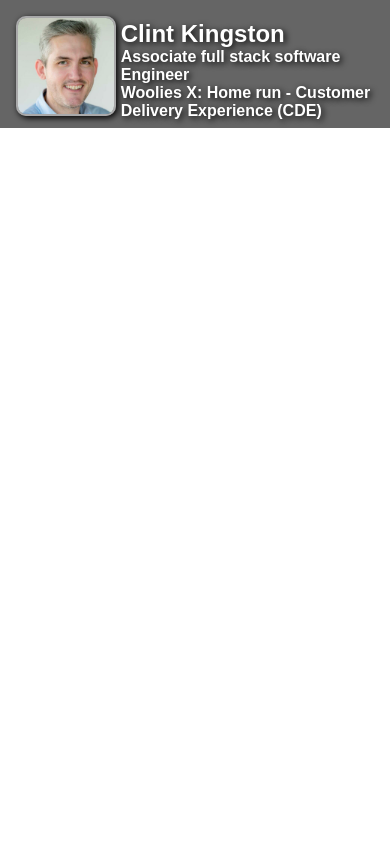
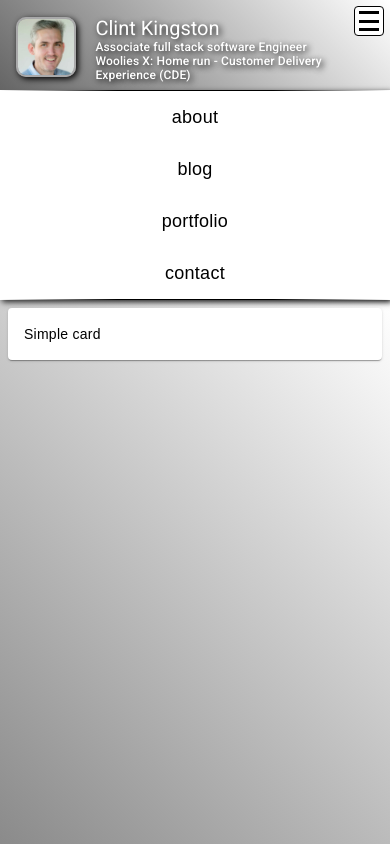
Before and after one commit to iClint/portfolio-web-app, an Angular app: page / in a window 390 px wide. Shown: the top 844 px of the page. Built offline with nearby package versions, Linux system fonts and the light colour scheme.

Commit message:
added responsive navigation menu

```diff
--- a/angular.json
+++ b/angular.json
@@ -16,15 +16,11 @@
             "outputPath": "dist/portfolio-app",
             "index": "src/index.html",
             "browser": "src/main.ts",
-            "polyfills": [
-              "zone.js"
-            ],
+            "polyfills": ["zone.js"],
             "tsConfig": "tsconfig.app.json",
-            "assets": [
-              "src/favicon.ico",
-              "src/assets"
-            ],
+            "assets": ["src/favicon.ico", "src/assets"],
             "styles": [
+              "@angular/material/prebuilt-themes/indigo-pink.css",
               "src/styles.css"
             ],
             "scripts": [],
@@ -85,16 +81,11 @@
         "test": {
           "builder": "@angular-devkit/build-angular:karma",
           "options": {
-            "polyfills": [
-              "zone.js",
-              "zone.js/testing"
-            ],
+            "polyfills": ["zone.js", "zone.js/testing"],
             "tsConfig": "tsconfig.spec.json",
-            "assets": [
-              "src/favicon.ico",
-              "src/assets"
-            ],
+            "assets": ["src/favicon.ico", "src/assets"],
             "styles": [
+              "@angular/material/prebuilt-themes/indigo-pink.css",
               "src/styles.css"
             ],
             "scripts": []
--- a/package.json
+++ b/package.json
@@ -12,10 +12,12 @@
   "private": true,
   "dependencies": {
     "@angular/animations": "^17.3.0",
+    "@angular/cdk": "^17.3.6",
     "@angular/common": "^17.3.0",
     "@angular/compiler": "^17.3.0",
     "@angular/core": "^17.3.0",
     "@angular/forms": "^17.3.0",
+    "@angular/material": "^17.3.6",
     "@angular/platform-browser": "^17.3.0",
     "@angular/platform-browser-dynamic": "^17.3.0",
     "@angular/platform-server": "^17.3.0",
--- a/src/app/app.component.css
+++ b/src/app/app.component.css
@@ -0,0 +1,20 @@
+.router-outlet {
+  background-color: rgb(100, 100, 100);
+}
+
+.temp {
+    display: flex;
+    justify-content: center;
+    padding:8px;
+    height: 100vh;
+  background: linear-gradient(
+    45deg,
+    rgba(101, 101, 101, 1),
+    rgba(255, 255, 255, 0)
+  );
+}
+
+.card{
+    height: fit-content;
+    width:700px;
+}
--- a/src/app/app.component.html
+++ b/src/app/app.component.html
@@ -1 +1,8 @@
 <app-header></app-header>
+<app-navigation></app-navigation>
+<router-outlet class="router-outlet"></router-outlet>
+<div class="temp">
+  <mat-card class="card">
+    <mat-card-content>Simple card</mat-card-content>
+  </mat-card>
+</div>
--- a/src/app/app.config.ts
+++ b/src/app/app.config.ts
@@ -3,7 +3,8 @@ import { provideRouter } from '@angular/router';
 
 import { routes } from './app.routes';
 import { provideClientHydration } from '@angular/platform-browser';
+import { provideAnimationsAsync } from '@angular/platform-browser/animations/async';
 
 export const appConfig: ApplicationConfig = {
-  providers: [provideRouter(routes), provideClientHydration()]
+  providers: [provideRouter(routes), provideClientHydration(), provideAnimationsAsync()]
 };
--- a/src/app/modules/shared/header/header.component.css
+++ b/src/app/modules/shared/header/header.component.css
@@ -1,15 +1,29 @@
+h1,
+h2 {
+  margin: 0;
+  padding: 0;
+  line-height: normal;
+}
 .header {
+  min-width: 330px;
+  position: relative;
   padding-top: 16px;
-  padding-left: 16px;
   padding-bottom: 8px;
-  background: rgb(101, 101, 101);
+  background: linear-gradient(
+    45deg,
+    rgba(101, 101, 101, 1),
+    rgba(255, 255, 255, 0)
+  );
   color: white;
 }
 
 .header__container {
+  padding-left: 16px;
+  padding-right: 16px;
   display: flex;
   flex-direction: row;
   align-items: end;
+  width: 100%;
 }
 
 .header__image {
@@ -19,13 +33,14 @@
   box-shadow: 2px 2px 6px black;
 }
 
-.header__container-gap--small{
-    width:8px;
+.header__container-gap--small {
+  width: 8px;
 }
 
 .header__info {
   display: flex;
   flex-direction: column;
+  padding-left: 16px;
 }
 
 .header__title--large {
@@ -36,6 +51,40 @@
   font-size: 16px;
 }
 
-.header__title, .header__subtitle{
-    text-shadow:2px 2px 6px black;
+.header__title,
+.header__subtitle {
+  text-shadow: 2px 2px 6px black;
 }
+
+.navigation__hamburger-button {
+  position: absolute;
+  bottom: 0;
+  right: 0;
+  display: none;
+  margin: 4px;
+  width: 30px;
+  height: 30px;
+  background: white;
+  border: 1px solid black;
+  border-radius: 4px;
+}
+
+/* Small device*/
+@media screen and (max-width: 430px) {
+  .navigation__hamburger-button {
+    display: block;
+  }
+  .header__container-gap--small {
+    width: 4px;
+  }
+  .header__image {
+    max-width: 60px;
+  }
+  .header__title--large {
+    font-size: 20px;
+  }
+
+  .header__subtitle.header__subtitle--medium {
+    font-size: 12px;
+  }
+}
--- /dev/null
+++ b/src/app/modules/shared/navigation/navigation.component.css
@@ -0,0 +1,101 @@
+.nav-link {
+  text-decoration: none;
+  color: black;
+}
+.navigation {
+  box-shadow: 2px 2px 6px black;
+}
+.navigation__frame {
+  height: 1px;
+  width: 100%;
+  background: linear-gradient(
+    to right,
+    white 0%,
+    black 30%,
+    black 70%,
+    white 100%
+  );
+}
+
+.navigation__menu-container {
+  display: flex;
+  justify-content: center;
+  height: fit-content;
+}
+
+.navigation__menu {
+  list-style: none;
+}
+
+.navigation__menu-items {
+  display: flex;
+  justify-content: center;
+  padding: 4px;
+  min-width: fit-content;
+  width: 120px;
+  cursor: pointer;
+}
+
+.navigation__menu-items:hover {
+  cursor: pointer;
+  background: rgb(203, 203, 203);
+}
+
+.navigation__hamburger {
+  position: absolute;
+  top: 0;
+  right: 0;
+  height: 30px;
+  width: 30px;
+  margin: 6px;
+  z-index: 2;
+  cursor: pointer;
+  display: none;
+}
+
+.hamburger-icon {
+  width: 30px;
+  height: 30px;
+  position: relative;
+  background: white;
+  border: 1px solid black;
+  border-radius: 4px;
+  display: flex;
+  flex-direction: column;
+  justify-content: space-between;
+  padding: 4px;
+}
+
+.bar {
+  width: 100%;
+  height: 3px;
+  background-color: black;
+}
+
+@media screen and (max-width: 430px) {
+  .navigation__hamburger {
+    display: block;
+  }
+
+  .navigation__menu-container {
+    height: auto;
+    overflow: hidden;
+  }
+
+  .navigation__menu-container {
+    display: flex;
+    flex-direction: column;
+  }
+
+  .navigation__menu-items {
+    display: flex;
+    justify-content: center;
+    padding: 16px;
+    width: 100%;
+    font-size: 18px;
+  }
+}
+
+.show-menu {
+  height: auto;
+}
--- /dev/null
+++ b/src/app/modules/shared/navigation/navigation.component.html
@@ -0,0 +1,24 @@
+<nav class="navigation" [ngClass]="{ 'show-menu': isMenuVisible }">
+  <div class="navigation__frame"></div>
+  <div class="navigation__menu-container">
+    <ul
+      class="navigation__menu"
+      *ngFor="let navOption of navOptions"
+      [@expandCollapse]="isMenuVisible ? 'expanded' : 'collapsed'"
+    >
+      <li class="navigation__menu-items">
+        <a class="nav-link" href="#">{{ navOption }}</a>
+      </li>
+    </ul>
+  </div>
+  <div class="navigation__frame"></div>
+  <div class="navigation__hamburger" (click)="toggleMenu()">
+    <div class="navigation__hamburger-button">
+      <div class="hamburger-icon">
+        <div class="bar"></div>
+        <div class="bar"></div>
+        <div class="bar"></div>
+      </div>
+    </div>
+  </div>
+</nav>
--- /dev/null
+++ b/src/app/modules/shared/navigation/navigation.component.ts
@@ -0,0 +1,53 @@
+import { CommonModule } from '@angular/common';
+import { Component, HostListener } from '@angular/core';
+import {
+  state,
+  style,
+  animate,
+  transition,
+  trigger,
+} from '@angular/animations';
+
+@Component({
+  selector: 'app-navigation',
+  standalone: true,
+  imports: [CommonModule],
+  templateUrl: './navigation.component.html',
+  styleUrl: './navigation.component.css',
+  animations: [
+    trigger('expandCollapse', [
+      state(
+        'collapsed',
+        style({
+          height: '0',
+          overflow: 'hidden',
+          opacity: '0',
+        })
+      ),
+      state(
+        'expanded',
+        style({
+          height: '*',
+          overflow: 'hidden',
+          opacity: '1',
+        })
+      ),
+      transition('collapsed => expanded', [animate('0.25s ease-out')]),
+      // Define the reverse transition
+      transition('expanded => collapsed', [animate('0.25s ease-out')]),
+    ]),
+  ],
+})
+export class NavigationComponent {
+  navOptions = ['about', 'blog', 'portfolio', 'contact'];
+  isMenuVisible: boolean = true;
+
+  @HostListener('window:resize', ['$event'])
+  onResize(event: Event): void {
+    // Adjust the menu visibility based on screen size
+    this.isMenuVisible = window.innerWidth > 430;
+  }
+  toggleMenu(): void {
+    this.isMenuVisible = !this.isMenuVisible;
+  }
+}
--- a/src/index.html
+++ b/src/index.html
@@ -6,8 +6,10 @@
   <base href="/">
   <meta name="viewport" content="width=device-width, initial-scale=1">
   <link rel="icon" type="image/x-icon" href="favicon.ico">
+  <link href="https://fonts.googleapis.com/css2?family=Roboto:wght@300;400;500&display=swap" rel="stylesheet">
+  <link href="https://fonts.googleapis.com/icon?family=Material+Icons" rel="stylesheet">
 </head>
-<body>
+<body class="mat-typography">
   <app-root></app-root>
 </body>
 </html>
--- a/src/styles.css
+++ b/src/styles.css
@@ -1,4 +1,6 @@
 /* You can add global styles to this file, and also import other style files */
+@import "../node_modules/@angular/material/prebuilt-themes/deeppurple-amber.css";
+
 * {
   margin: 0;
   padding: 0;
```
Also changed, not shown: src/app/app.component.ts (+8 -7 lines), 2 other files (tests, documents, lock files or other folders).
